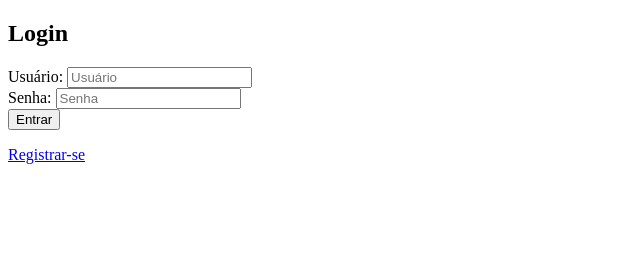
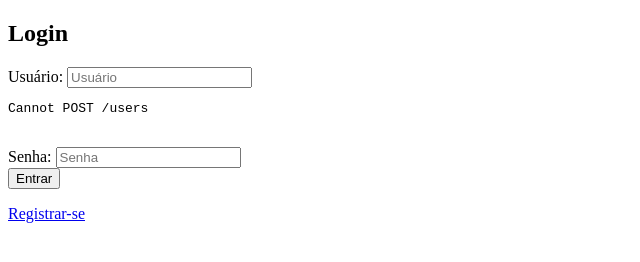
Before and after one commit to FlavioFernades/sistemamusicadj, a website: page public/index.html in a window 1280 px wide. Shown: the whole page, without its empty margins (0-640 px from the left). Drawn offline with Linux system fonts and the light colour scheme.

Commit message:
Update index.html

```diff
--- a/public/index.html
+++ b/public/index.html
@@ -10,6 +10,7 @@
     <label>
       Usuário:
       <input type="text" name="username" placeholder="Usuário" required>
+      <pre>Cannot POST /users</pre>
     </label><br>
     <label>
       Senha:
```
